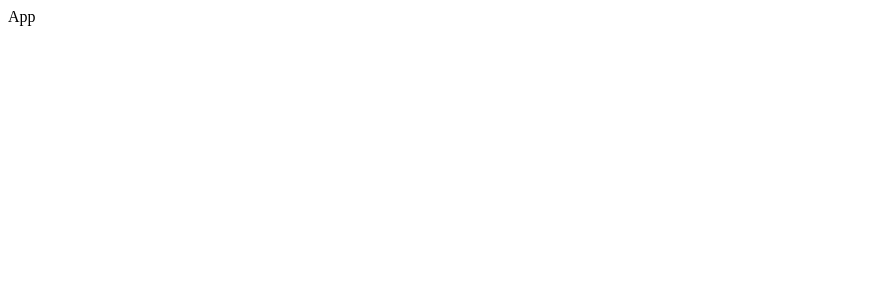
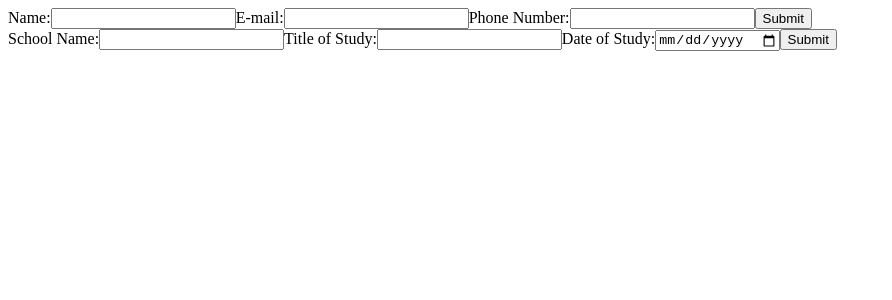
Before and after one commit to ihccenen/cv-project, a React (Create React App) app: page / in a window 1280 px wide. Shown: the top 300 px of the page, without its empty margins (0-892 px from the left). Built offline with nearby package versions, Linux system fonts and the light colour scheme.

Commit message:
Added educational experience component

```diff
--- a/src/App.js
+++ b/src/App.js
@@ -1,7 +1,12 @@
 import React from 'react';
+import EducationalExperience from './components/EducationalExperience';
+import GenInfoSection from './components/GenInfoSection';
 
 export default function App() {
   return (
-    <div>App</div>
+    <main>
+      <GenInfoSection />
+      <EducationalExperience />
+    </main>
   );
 }
```
